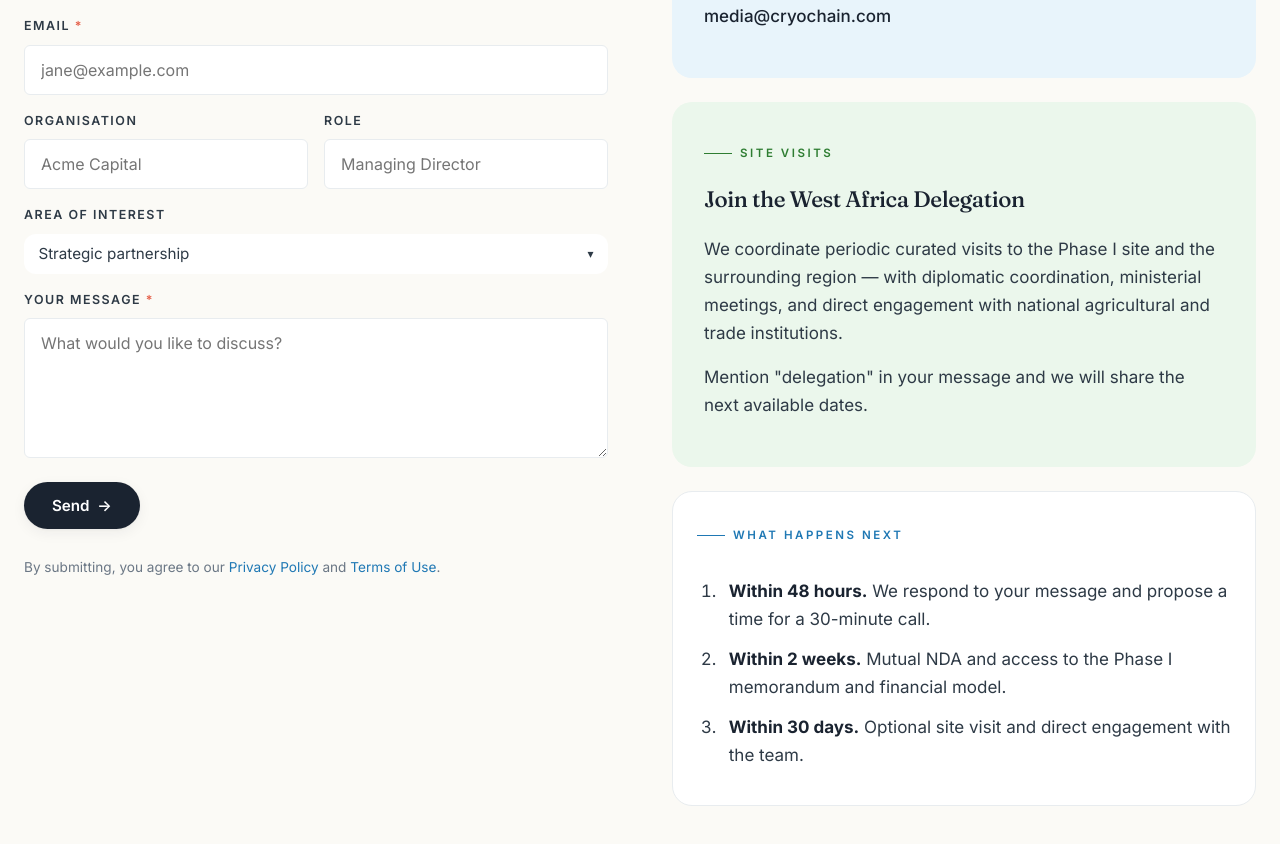
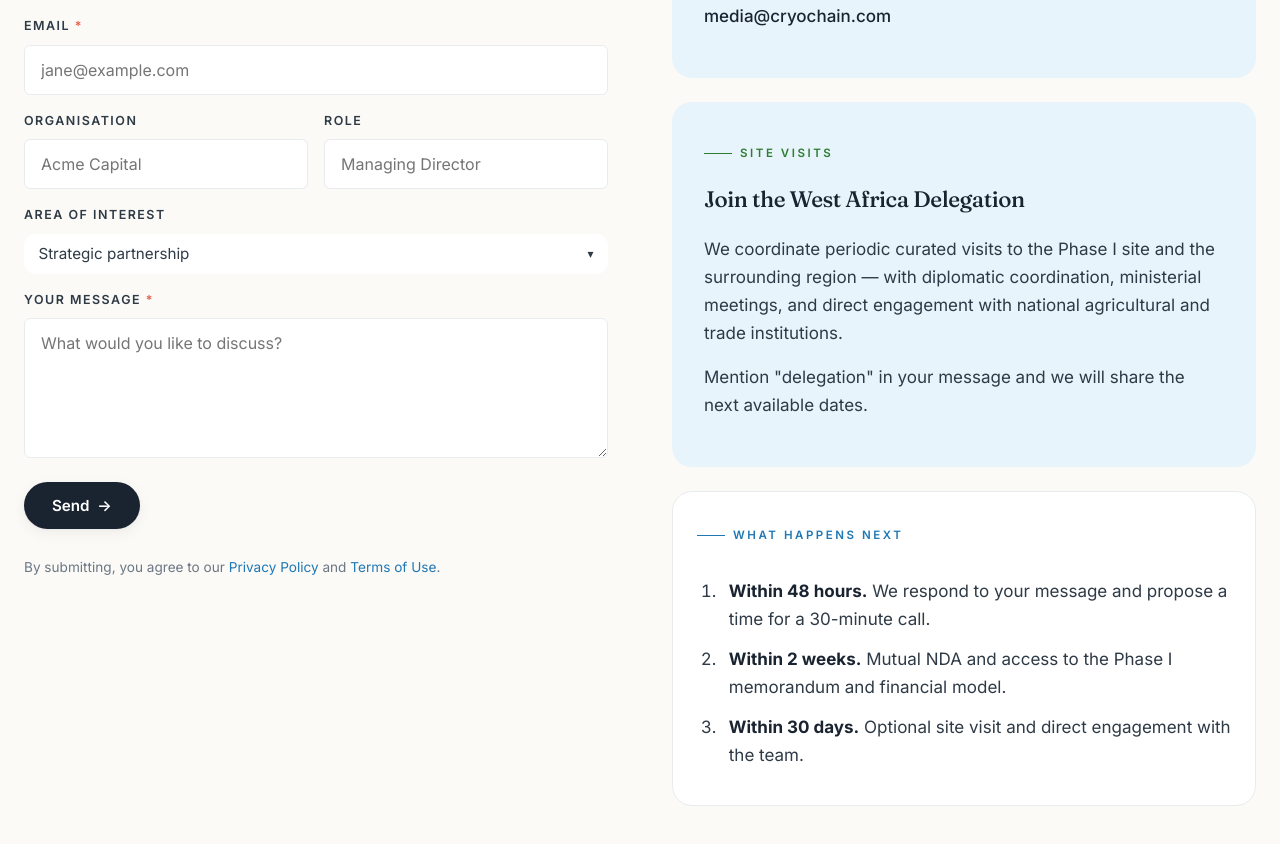
Before and after one commit to muhammadsaif1/cryochain, a React (Vite) app in the folder my-app/: page /contact in a window 1280 px wide. Shown: the part 824-1668 px from the top of the page. Built offline with nearby package versions, Linux system fonts and the light colour scheme.

Commit message:
change/contact/right-context-color

```diff
--- a/my-app/src/pages/Contact.jsx
+++ b/my-app/src/pages/Contact.jsx
@@ -421,7 +421,7 @@ const Contact = () => {
                 </div>
               </div>
 
-              <div className="card-tinted green reveal" id="delegation">
+              <div className="card-tinted  reveal" id="delegation">
                 <span className="eyebrow green">Site Visits</span>
                 <h3 style={{ marginTop: "var(--space-2)", fontSize: "1.4rem" }}>
                   Join the West Africa Delegation
```
